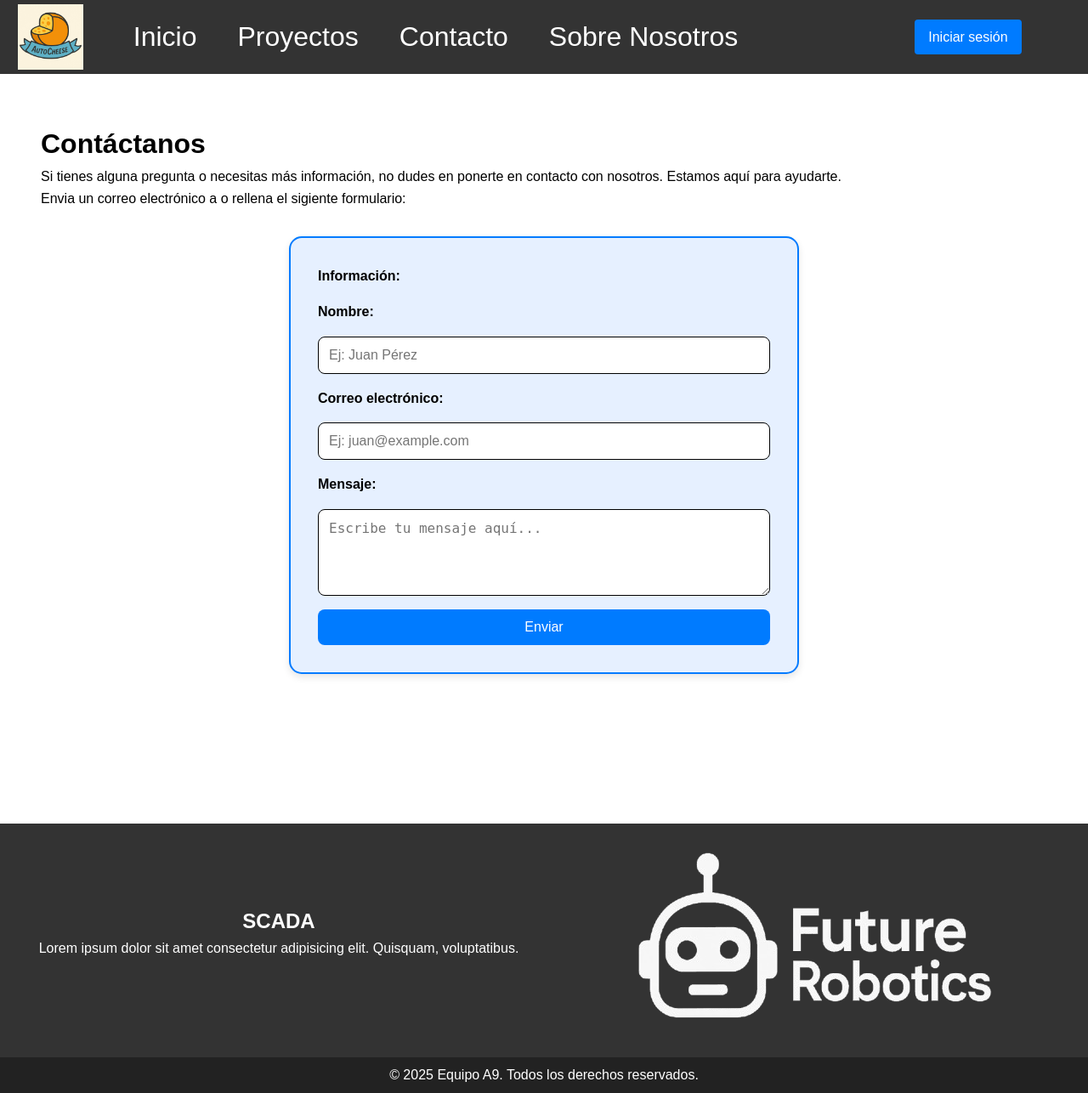
After one commit to VicenteBurdeus/SCADAtest, a PHP site: page /Contactanos.php in a window 1280 px wide. The commit adds this page. Shown: the whole page at 85% size. Run offline with PHP 8.4, Linux system fonts and the light colour scheme.

Commit message:
contactanos frontend

```diff
--- /dev/null
+++ b/src/Contactanos.php
@@ -0,0 +1,38 @@
+<!DOCTYPE html>
+<html lang="es">
+<head>
+    <meta charset="UTF-8">
+    <meta name="viewport" content="width=device-width, initial-scale=1.0">
+    <title>Contáctanos</title>
+    <link rel="icon" type="image/ico" href="Images/Icono.ico">
+    <link rel="stylesheet" href="styles.css">
+</head>
+
+<body>
+    <?php include "comons/Cabezera.php";?>
+
+    <main class="aboutus contactanos">
+        <h1>Contáctanos</h1>
+        <p>Si tienes alguna pregunta o necesitas más información, no dudes en ponerte en contacto con nosotros. Estamos aquí para ayudarte.</p>
+        <p>Envia un correo electrónico a <strong><a href="mailto:info@futurerobotics.es"></a></strong> o rellena el sigiente formulario:</p>
+
+        <div class="form-wrapper">
+            <form action="enviar_correo.php" method="POST" class="contact-form">
+
+                <p><strong>Información:</strong></p>
+                <label for="nombre">Nombre:</label>
+                <input type="text" id="nombre" name="nombre" placeholder="Ej: Juan Pérez" required>
+
+                <label for="email">Correo electrónico:</label>
+                <input type="email" id="email" name="email" placeholder="Ej: juan@example.com" required>
+
+                <label for="mensaje">Mensaje:</label>
+                <textarea id="mensaje" name="mensaje" rows="4" placeholder="Escribe tu mensaje aquí..." required></textarea>
+
+                <button type="submit">Enviar</button>
+
+            </form>
+        </div>
+    </main>
+    <?php include "comons/Pie.php";?>
+</body>
--- a/src/comons/Cabezera.php
+++ b/src/comons/Cabezera.php
@@ -5,7 +5,7 @@
         </div>
         <div class="menu-list">
             <ul>
-                <li><a href="#inicio">Inicio</a></li>
+                <li><a href="index.php">Inicio</a></li>
                 <li class="dropdown">
                     <a href="#">Proyectos</a>
                     <ul class="dropdown-content">
@@ -14,7 +14,7 @@
                         <li><a href="#proyecto3">Proyecto 4</a></li>
                     </ul>
                 </li>
-                <li><a href="#contacto">Contacto</a></li>
+                <li><a href="Contactanos.php">Contacto</a></li>
                 <li><a href="aboutus.php">Sobre Nosotros</a></li>
             </ul>
         </div>
--- a/src/comons/Pie.php
+++ b/src/comons/Pie.php
@@ -5,7 +5,7 @@
             <p>Lorem ipsum dolor sit amet consectetur adipisicing elit. Quisquam, voluptatibus.</p>
         </div>
         <div class="footer-img">
-            <img src="Images/SCADA.png" alt="SCADA.png not loaded">
+            <img src="Images/LogoFR2.png" alt="SCADA.png not loaded">
         </div>
     </div>
 </footer>
--- a/src/styles.css
+++ b/src/styles.css
@@ -330,3 +330,47 @@ hr {
         height: 250px;
     }
 }
+.form-wrapper {
+    max-width: 600px;
+    margin: 2rem auto;
+    background-color: #e6f0ff; /* Azul muy claro */
+    padding: 2rem;
+    border-radius: 15px;
+    border: 2px solid #007BFF;
+    box-shadow: 0 4px 8px rgba(0, 0, 0, 0.1);
+}
+
+.contact-form {
+    display: flex;
+    flex-direction: column;
+    gap: 1rem;
+}
+
+.contact-form label {
+    font-weight: bold;
+}
+
+.contact-form input,
+.contact-form textarea {
+    padding: 0.75rem;
+    border: 1px solid #000; /* Marco negro */
+    vertical-align: auto;
+    border-radius: 8px;
+    font-size: 1rem;
+    width: 100%;
+}
+
+.contact-form button {
+    background-color: #007BFF;
+    color: white;
+    padding: 0.75rem;
+    border: none;
+    border-radius: 8px;
+    font-size: 1rem;
+    cursor: pointer;
+    transition: background-color 0.3s ease;
+}
+
+.contact-form button:hover {
+    background-color: #0056b3;
+}
```
Also changed, not shown: src/index.php (+1 -11 lines), src/Images/LogoFR.png (added), src/Images/LogoFR2.png (added).
